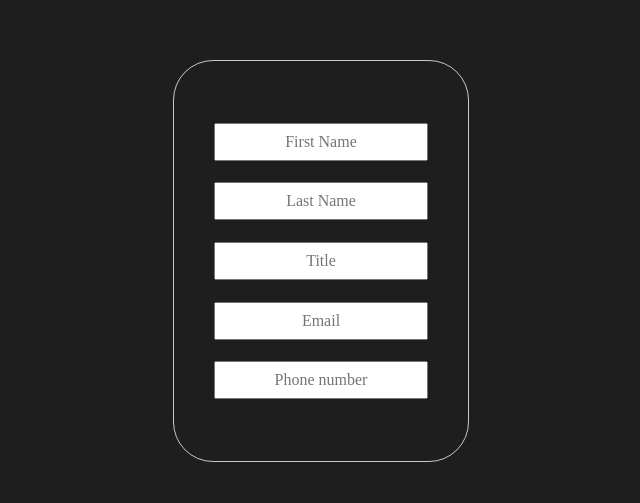
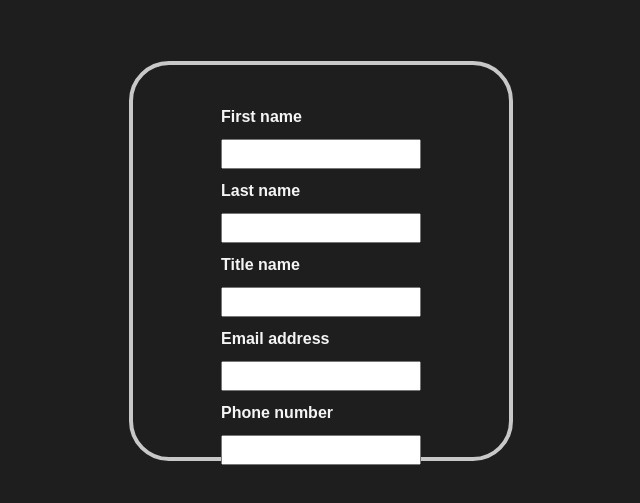
Before and after one commit to Nesmith-Charlesii/mass_notification_fe, a React (Create React App) app: page /register in a window 1280 px wide. Shown: the part 139-642 px from the top of the page, without its empty margins (319-959 px from the left). Built offline with nearby package versions, Linux system fonts and the light colour scheme.

Commit message:
styling form. will add submit button and form handling

```diff
--- a/src/pages/sign_in/components/register/registration.js
+++ b/src/pages/sign_in/components/register/registration.js
@@ -9,19 +9,24 @@ const Registration = () => {
             <div className={classes.formContainer}>
                 <form className={classes.form}>
                     <div className='form-group'>
-                        <input className='form-control-md' type="text" placeholder='First Name' style={{textAlign:"center", padding:"5px", fontFamily: "Cormorant Garamond", width: "100%"}}/>
+                        <label for="firstName">First name</label>
+                        <input className='form-control-md' type="text"/>
                     </div>
                     <div className='form-group'>
-                        <input className='form-control-md' type="text" placeholder='Last Name' style={{textAlign:"center", padding:"5px", fontFamily: "Cormorant Garamond"}}/>
+                        <label for="firstName">Last name</label>
+                        <input className='form-control-md' type="text"/>
                     </div>
                     <div className='form-group'>
-                        <input className='form-control-md' type="text" placeholder='Title' style={{textAlign:"center", padding:"5px", fontFamily: "Cormorant Garamond"}}/>
+                        <label for="firstName">Title name</label>
+                        <input className='form-control-md' type="text"/>
                     </div>
                     <div className='form-group'>
-                        <input className='form-control-md' type="text" placeholder='Email' style={{textAlign:"center", padding:"5px", fontFamily: "Cormorant Garamond"}}/>
+                        <label for="firstName">Email address</label>
+                        <input className='form-control-md' type="text"/>
                     </div>
                     <div className='form-group'>
-                        <input className='form-control-md' type="text" placeholder='Phone number' style={{textAlign:"center", padding:"5px", fontFamily: "Cormorant Garamond"}}/>
+                        <label for="firstName">Phone number</label>
+                        <input className='form-control-md' type="text"/>
                     </div>
                 </form>
             </div>
--- a/src/pages/sign_in/components/register/styles.js
+++ b/src/pages/sign_in/components/register/styles.js
@@ -9,19 +9,30 @@ const useStyles = createUseStyles({
         alignItems: "center"
     },
     formContainer: {
+        height: "50vh",
+        width: "30vw",
         display: "flex",
         justifyContent: "center",
         alignItems: "center",
-        border: "1px solid rgb(200, 200, 200)",
-        borderRadius: "40px"
+        border: "4px solid rgb(200, 200, 200)",
+        borderRadius: "40px",
+        padding: "40px"
     },
     form: {
+        height: "100%",
         display: "flex",
         flexDirection: "column",
         justifyContent: "space-evenly",
         alignItems: "center",
-        height: "50vh",
-        padding: "40px"
+        '& .form-group, label': {
+            color: "rgb(245, 245, 245)",
+            paddingBottom: "10px",
+            fontFamily: "Arial",
+            fontWeight: 600
+        },
+        '& .form-group, input': {
+            width: "25vh"
+        }
     }
 })
 
```
